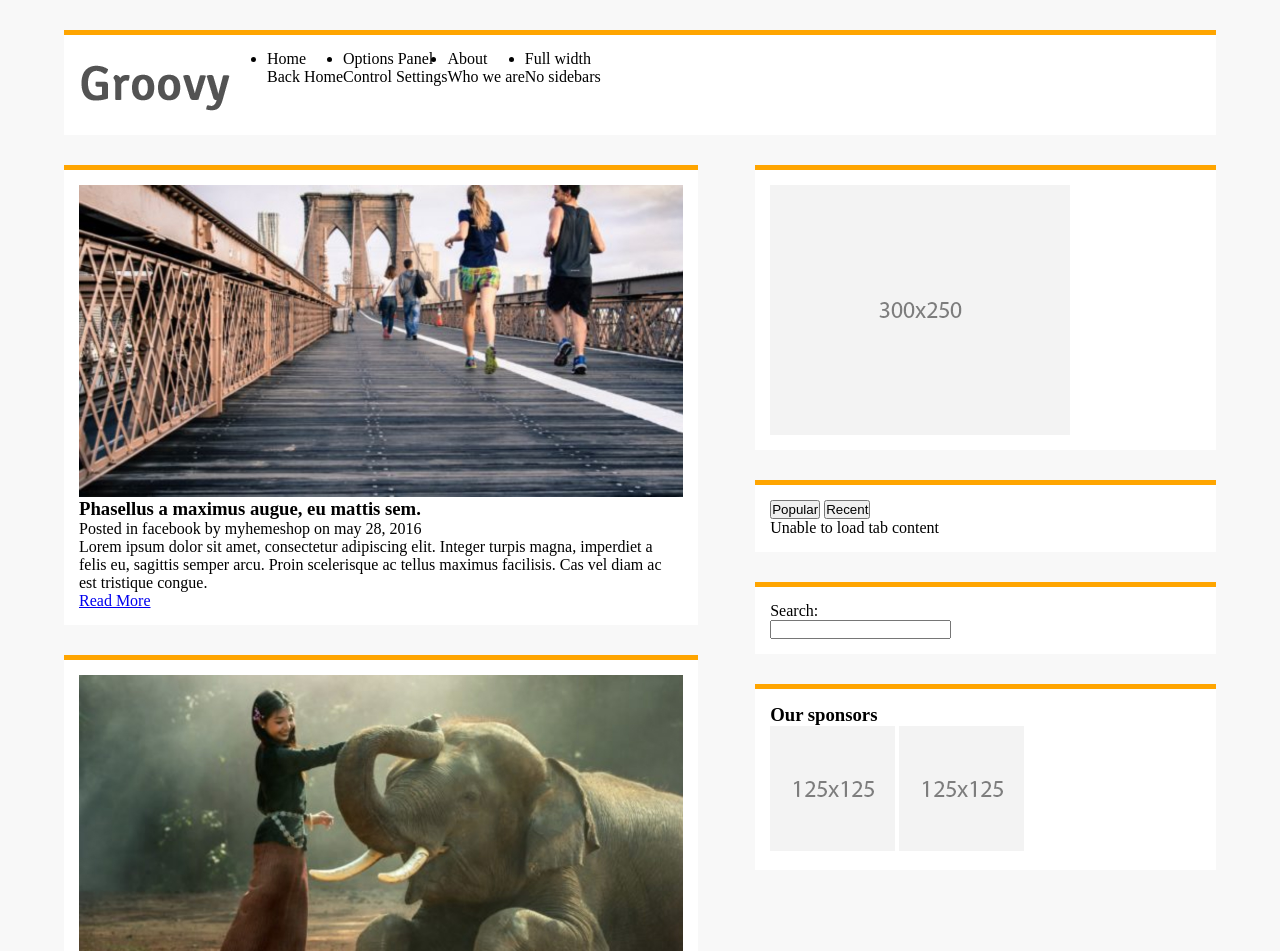
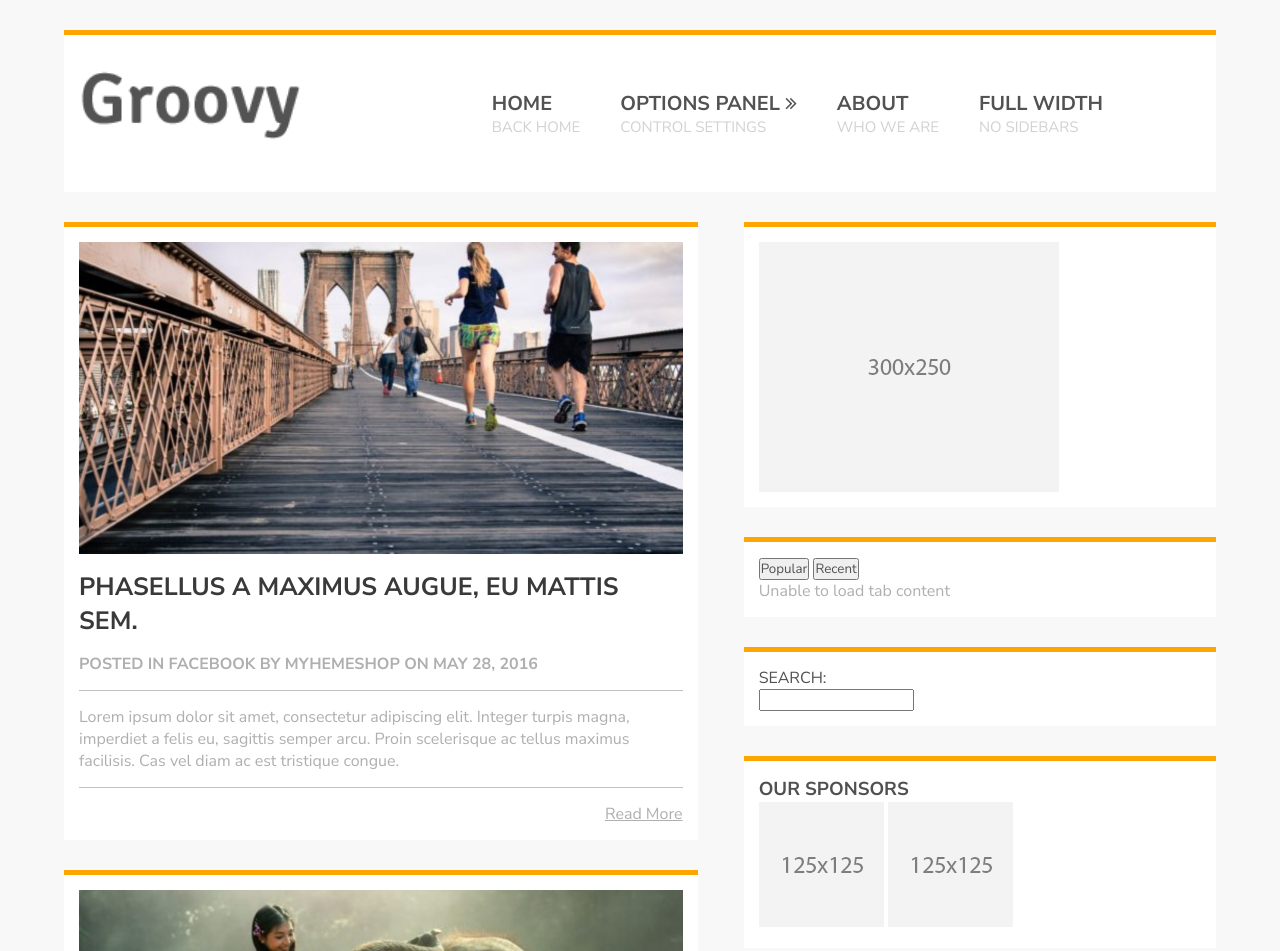
Before and after one commit to Ditiite/Groovy-Assignment-3-Integrify, a plain HTML site: page index.html in a window 1280 px wide. Shown: the top 951 px of the page. Drawn offline with Linux system fonts and the light colour scheme.

Commit message:
Section styling

```diff
--- a/css/styles.css
+++ b/css/styles.css
@@ -1,6 +1,8 @@
 * {
     padding: 0;
     margin: 0;
+    color: #AFAFAF;
+    font-family: 'Nunito Sans', sans-serif;
 }
 html {
     background-color: #f8f8f8;
@@ -24,17 +26,63 @@ article {
     padding: 15px;
 }
 
+.nav-btn p,
+.search,
+h3 {
+    text-transform: uppercase;
+    color: #505050;
+}
+
+
+button {
+    color: #505050;
+}
+
 /****** HEADER ******/
 header {
     display: flex;
     flex-direction: row;
+    padding: 40px;
+}
+
+.logo {
+    width: 35%
+}
+
+.logo img {
+    width: 70%;
+}
+
+.nav-btn {
+    width: 65%;
+    margin: 40px 0;
 }
 
 .nav-btn > ul {
     display: inline-flex;
     flex-direction: row;
+    list-style-type: none;
+    width: 100%;
 }
 
+.nav-btn li {
+    padding: 0 20px;
+}
+
+.nav-btn a {
+    color: #525252;
+    text-transform: uppercase;
+    font-size: 20px;
+    font-weight: 700;
+}
+.fa {
+    color: #525252;
+}
+
+.nav-btn p {
+    font-size: 15px;
+    color: rgb(210, 209, 209);
+}
 /*** Section and aside **/
 section {
     float: left;
@@ -44,15 +92,36 @@ section {
 
 aside {
     float: right;
-    width: 40%;
+    width: 41%;
 }
-
 
 /* SECTION */
 section img {
     width: 100%;
 }
 
+.posted-info {
+    text-transform: uppercase;
+    font-weight: 700;
+}
+
+section h1 {
+    font-size: 25px;
+    text-transform: uppercase;
+    color: rgb(57, 57, 57);
+    padding: 15px 0;
+}
+
+.p-border {
+    border-top: 1px solid silver;
+    border-bottom: 1px solid silver;
+    padding: 15px 0;
+    margin: 15px 0;
+}
+
+.read-more {
+    text-align: right;
+}
 /* MAIN FOOTER */
 .main-footer {
     clear: both;
@@ -61,4 +130,13 @@ section img {
 
 .main-footer div {
     width: 33%;
+    margin-right: 20px;
 }
+
+.main-footer div:last-of-type {
+    margin-right: 0;
+}
+
+.ul-image {
+    list-style-image: url('../images/arrow.png');
+}
--- a/index.html
+++ b/index.html
@@ -6,7 +6,9 @@
     <title>Groovy Assignment-3 - Integrify</title>
     <meta name="viewport" content="width=device-width, initial-scale=1">
     <link rel="stylesheet" href="css/styles.css" />
+    <link rel="stylesheet" href="https://cdnjs.cloudflare.com/ajax/libs/font-awesome/4.7.0/css/font-awesome.min.css">
     <!-- font -->
+    <link href="https://fonts.googleapis.com/css?family=Nunito+Sans:400,700,800" rel="stylesheet">
 
 </head>
 
@@ -22,7 +24,9 @@
                     <p>Back Home</p>
                 </li>
                 <li>
-                    <a>Options Panel</a>
+                    <a>Options Panel
+                        <i class="fa fa-angle-double-right"></i>
+                    </a>
                     <p>Control Settings</p>
                 </li>
                 <li>
@@ -41,14 +45,14 @@
         <article class="orange-border">
             <img src="images/running.png" alt="People running across the bridge.">
             <h1>Phasellus a maximus augue, eu mattis sem. </h1>
-            <p>Posted in facebook by myhemeshop on may 28, 2016</p>
-            <p>
+            <p class="posted-info">Posted in facebook by myhemeshop on may 28, 2016</p>
+            <p class="p-border">
                 Lorem ipsum dolor sit amet, consectetur adipiscing elit.
                 Integer turpis magna, imperdiet a felis eu, sagittis
                 semper arcu. Proin scelerisque ac tellus maximus facilisis.
                 Cas vel diam ac est tristique congue.
             </p>
-            <p>
+            <p class="read-more">
                 <a href="#">Read More</a>
             </p>
         </article>
@@ -56,14 +60,14 @@
         <article class="orange-border">
             <img src="images/girl.png" alt="Girl with elephant.">
             <h1>Phasellus a maximus augue, eu mattis sem. </h1>
-            <p>Posted in facebook by myhemeshop on may 28, 2016</p>
-            <p>
+            <p class="posted-info">Posted in facebook by myhemeshop on may 28, 2016</p>
+            <p class="p-border">
                 Lorem ipsum dolor sit amet, consectetur adipiscing elit.
                 Integer turpis magna, imperdiet a felis eu, sagittis
                 semper arcu. Proin scelerisque ac tellus maximus facilisis.
                 Cas vel diam ac est tristique congue.
             </p>
-            <p>
+            <p class="read-more">
                 <a href="#">Read More</a>
             </p>
         </article>
@@ -91,7 +95,7 @@
         </div>
 
         <div class="orange-border">
-            <p>Search:</p>
+            <p class="search">Search:</p>
             <input type="text">
         </div>
 
@@ -114,7 +118,13 @@
         </div>
         <div>
             <h3>Recent posts</h3>
-
+            <ul class="ul-image">
+                <li>Lorem ipsum dolor sit amet, consectetur adipiscing elit.</li>
+                <li>Lorem ipsum dolor sit amet, consectetur adipiscing elit.</li>
+                <li>Lorem ipsum dolor sit amet, consectetur adipiscing elit.</li>
+                <li>Lorem ipsum dolor sit amet, consectetur adipiscing elit.</li>
+                <li>Lorem ipsum dolor sit amet, consectetur adipiscing elit.</li>
+            </ul>
         </div>
         <div>
             <h3>Tags</h3>
```
